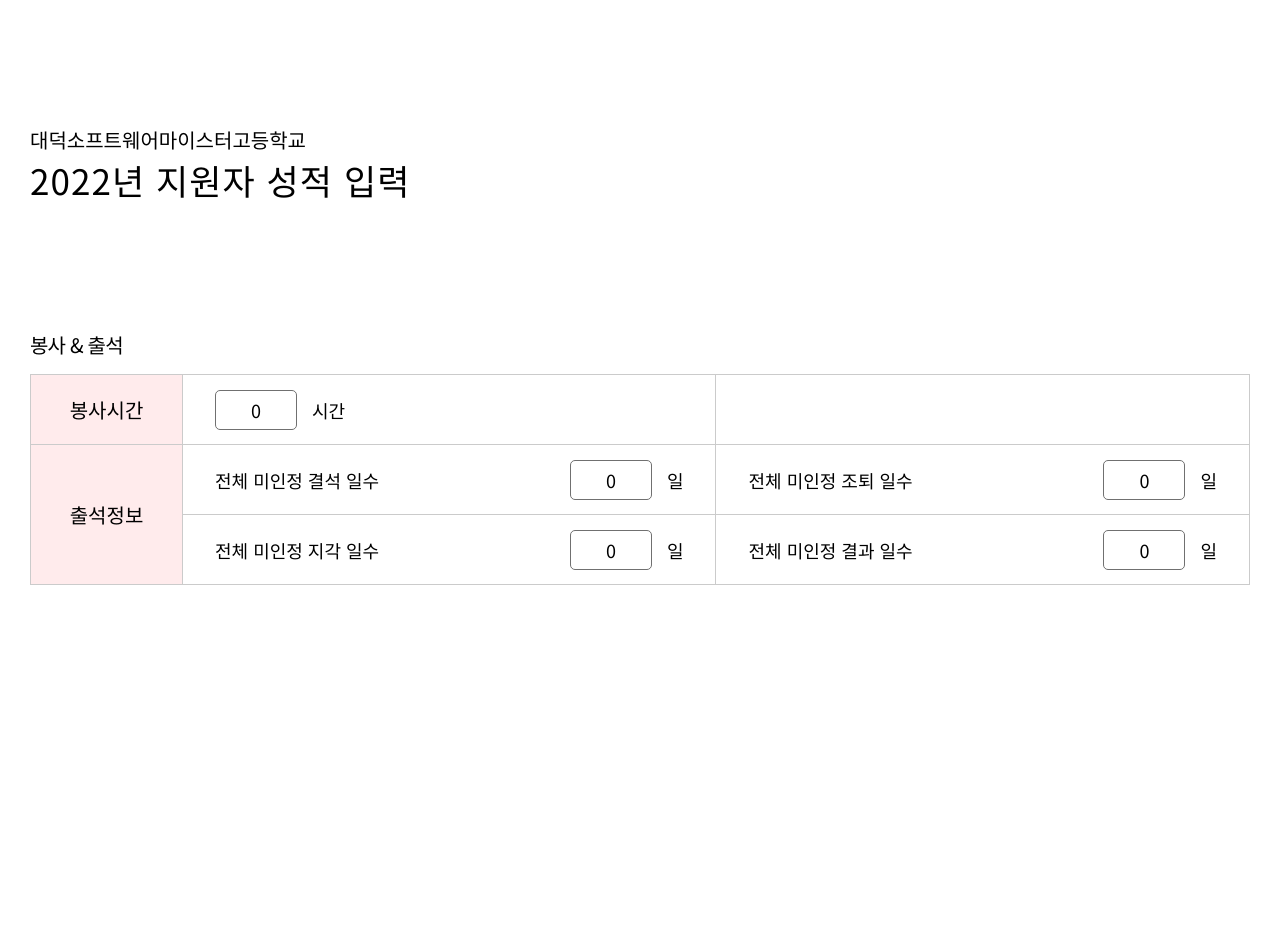
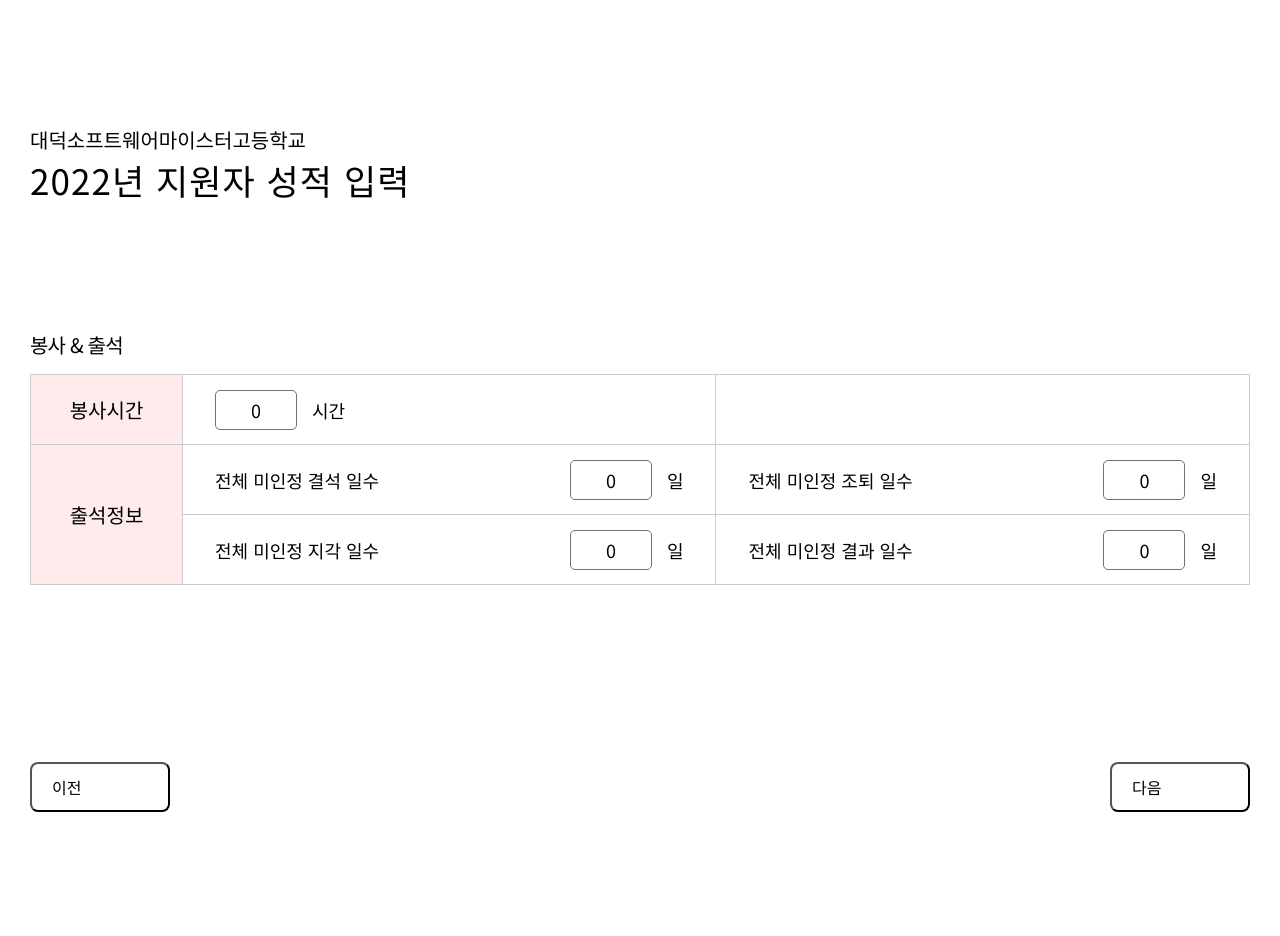
Before and after one commit to EntryDSM/Volvo, a React (Create React App) app in the folder volvo/: page /grade in a window 1280 px wide. Shown: the top 936 px of the page. Before the commit the page ends 800 px from the top, so only its background shows below. Built offline with nearby package versions, Linux system fonts and the light colour scheme.

Commit message:
⚡ :: (#2) 페이지에 Grade 추가

```diff
--- a/volvo/src/components/grade/index.tsx
+++ b/volvo/src/components/grade/index.tsx
@@ -1,4 +1,5 @@
 import * as s from "./style";
+import GradeTable from "./table/GradeTable";
 import Volunteer from "./table/Volunteer";
 import { currentYear } from '../../constance/default';
 
@@ -9,7 +10,13 @@
                 <s.GradeSchoolTitle>대덕소프트웨어마이스터고등학교</s.GradeSchoolTitle>
                 <s.GradeBigTitle>{currentYear}년 지원자 성적 입력</s.GradeBigTitle>
             </s.GradeTitles>
-            <Volunteer/>
+            <Volunteer></Volunteer>
+            <GradeTable></GradeTable>
+            <s.PageMoveWrapper>
+                <button>이전</button>
+                <button>다음</button>
+            </s.PageMoveWrapper>
+            <div>footer</div>
         </s.GradeWrapper>
     )
 }
```
